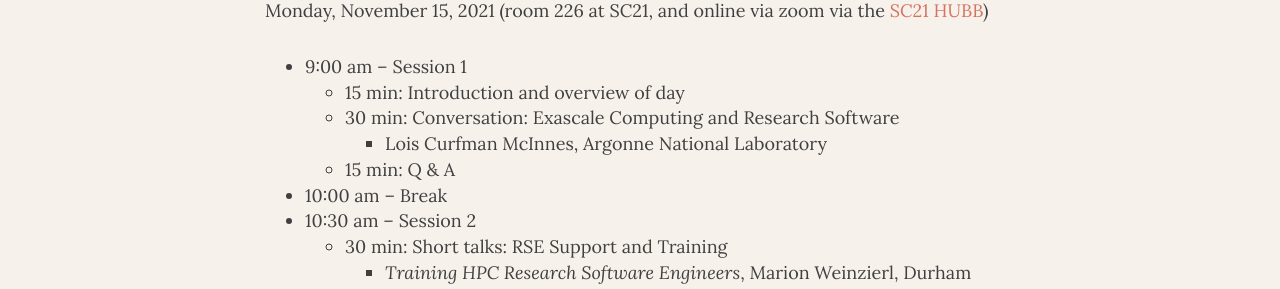
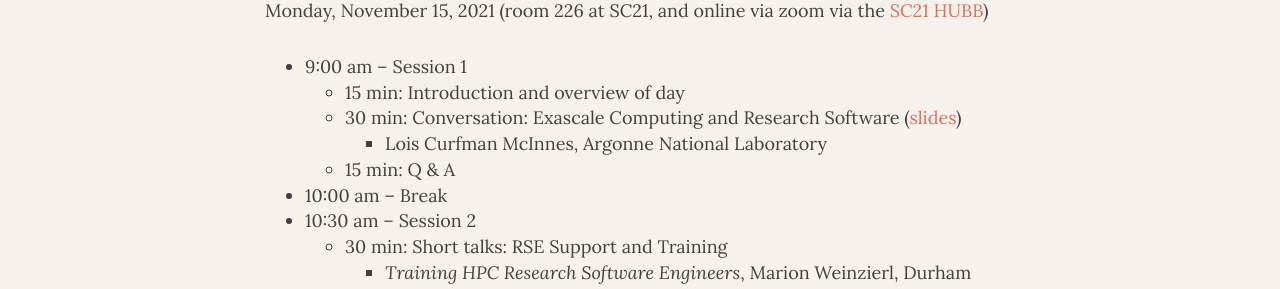
Before and after one commit to USRSE/rse-hpc-2021, a Jekyll site: the page built from pages/agenda.md, in a window 1280 px wide and 900 px high. Shown: the part 247-536 px from the top of the window. Built offline with Jekyll 4.4.1, drawn with Linux system fonts in a browser that asks for light colours; nearby versions of some CDN libraries.

Commit message:
adding Lois's slides

```diff
--- a/pages/agenda.md
+++ b/pages/agenda.md
@@ -12,7 +12,7 @@
 
 - 9:00 am – Session 1
     - 15 min: Introduction and overview of day
-    - 30 min: Conversation: Exascale Computing and Research Software
+    - 30 min: Conversation: Exascale Computing and Research Software ([slides](https://bit.ly/mcinnes-rse-hpc-2021))
         - Lois Curfman McInnes, Argonne National Laboratory
     - 15 min: Q & A
 - 10:00 am – Break
```
